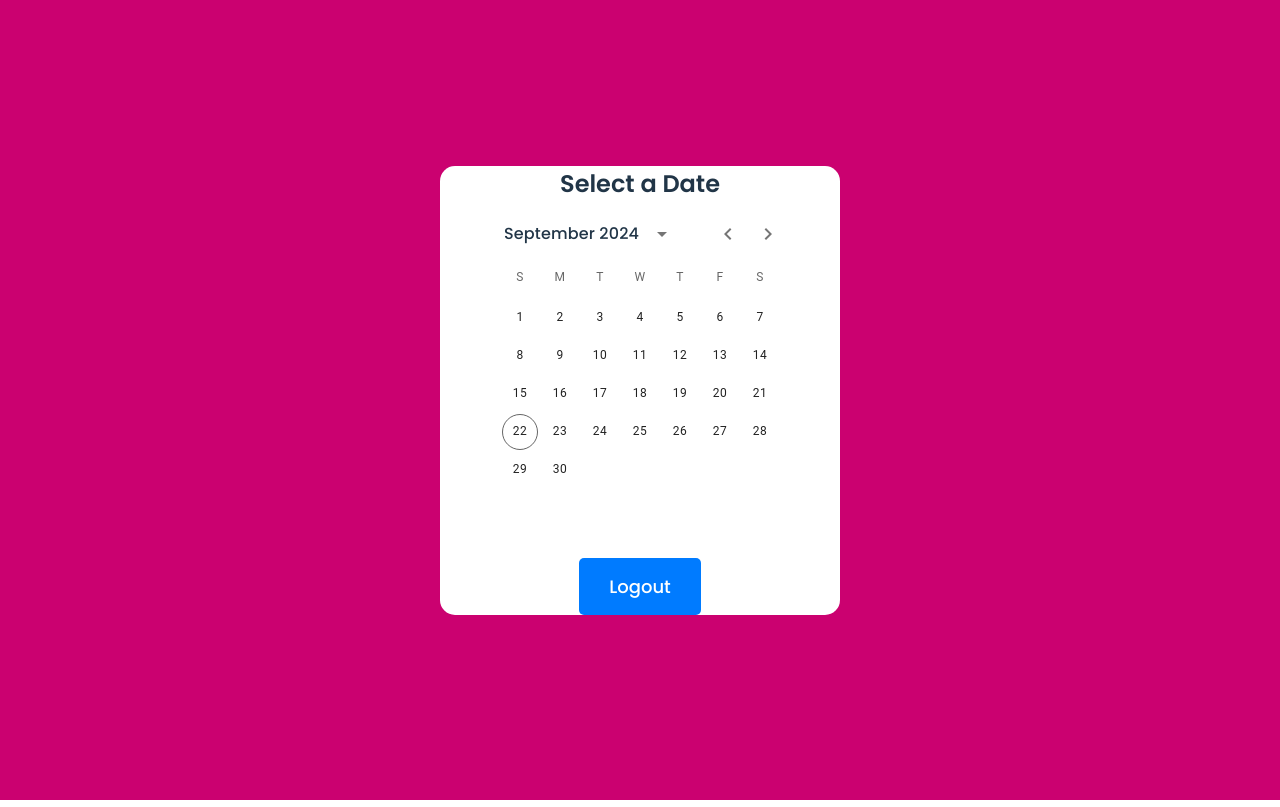
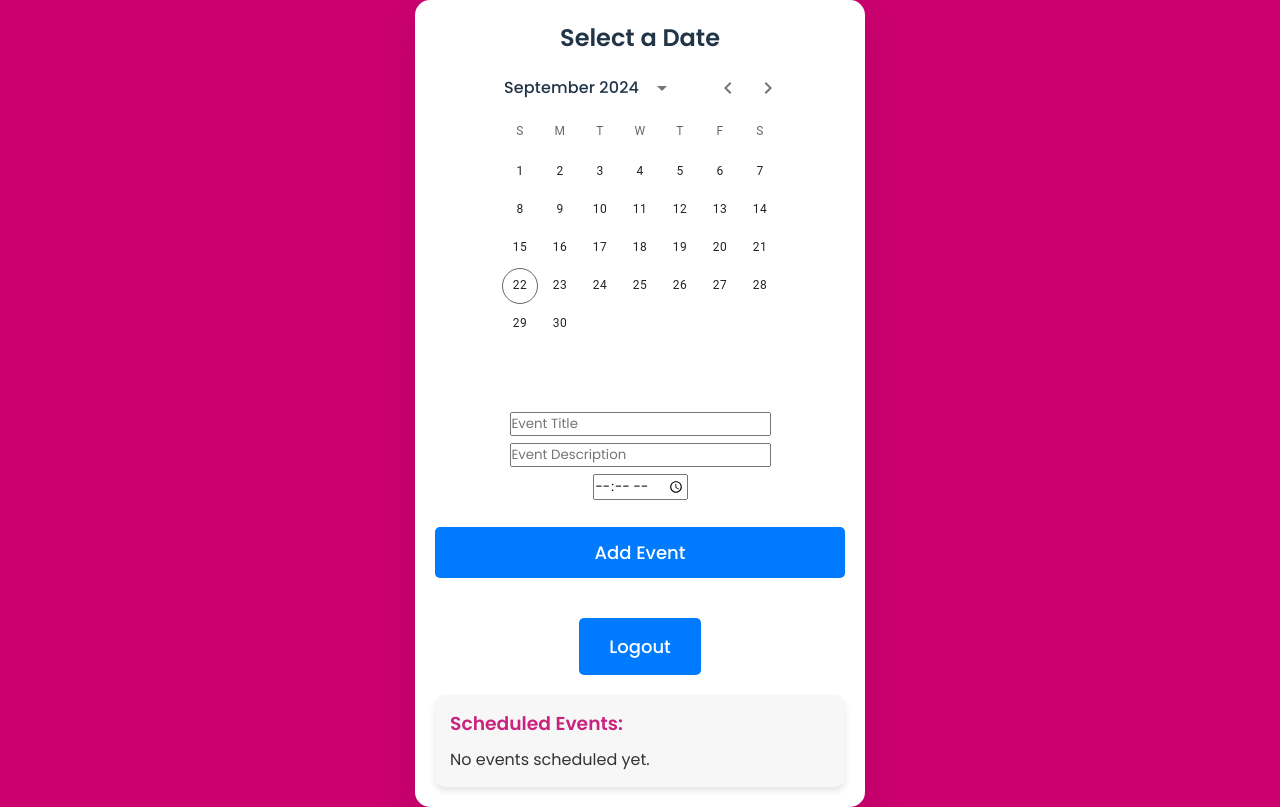
Before and after one commit to mowaab/Online-Event-Scheduling, a React app in the folder EventlyApp/: page /calender in a window 1280 px wide. Built offline with nearby package versions, Linux system fonts and the light colour scheme; the HTML template or start-up script is replaced by a standard one.

Commit message:
added som features like making a new event and showing the list of events

```diff
--- a/EventlyApp/src/View/Calender.css
+++ b/EventlyApp/src/View/Calender.css
@@ -1,38 +1,42 @@
 /* Import Google font - Poppins */
 @import url('https://fonts.googleapis.com/css2?family=Poppins:wght@400;500;600&display=swap');
-*{
+
+* {
   margin: 0;
   padding: 0;
   box-sizing: border-box;
   font-family: 'Poppins', sans-serif;
 }
-body{
+
+body {
   display: flex;
   align-items: center;
   padding: 0 10px;
   justify-content: center;
   min-height: 100vh;
-  background: #ca237f; /* Background Color for APP*/
+  background: #ca237f; /* Background Color for APP */
 }
 
 .container {
-  width: 400px;
+  width: 450px;
   background: #fff;
   border-radius: 15px;
-  box-shadow: 0 15px 40px rgba(0,0,0,0);
-}
-.header {
-    text-align: center;
+  box-shadow: 0 15px 40px rgba(0, 0, 0, 0.1);
+  padding: 20px;
 }
 
-.container header{
+.header {
+  text-align: center;
+}
+
+.container header {
   display: flex;
   align-items: center;
   padding: 25px 30px 10px;
   justify-content: space-between;
 }
 
-.btn{
+.btn {
   padding: 15px 30px;
   border: none;
   background-color: #007bff;
@@ -45,3 +49,80 @@ body{
   margin: 20px auto;
   display: block;
 }
+
+/* Event form section styling */
+.event-form {
+  margin-top: 20px;
+  text-align: left;
+  display: flex;
+  flex-direction: column;
+  align-items: center;
+  gap: 7px; /* Adds space between input fields */
+}
+
+.event-form h3 {
+  text-align: center;
+  margin-bottom: 20px;
+}
+
+.form-group {
+  margin-bottom: 15px;
+  width: 100%;
+}
+
+.form-group input {
+  width: 100%;
+  padding: 10px;
+  border: 1px solid #ddd;
+  border-radius: 5px;
+  font-size: 16px;
+}
+
+.event-form .btn {
+  width: 100%;
+  padding: 12px;
+  background-color: #007bff;
+  color: white;
+  border: none;
+  border-radius: 5px;
+  cursor: pointer;
+  transition: background-color 0.3s ease-in-out;
+}
+
+.event-form .btn:hover {
+  background-color: #0056b6;
+}
+
+/* Events list styling */
+.events-list {
+  margin-top: 20px;
+  background-color: #f7f7f7; /* Light background for contrast */
+  padding: 15px;
+  border-radius: 10px;
+  box-shadow: 0px 4px 6px rgba(0, 0, 0, 0.1); /* Adding a soft shadow */
+  color: #333; /* Dark text color for better readability */
+}
+
+.events-list h3 {
+  color: #ca237f; /* Match the theme color for the header */
+  margin-bottom: 10px;
+}
+
+.events-list ul {
+  list-style-type: none;
+  padding-left: 0;
+}
+
+.events-list li {
+  margin-bottom: 10px;
+  padding: 10px;
+  border-bottom: 1px solid #ddd; /* Add a subtle separator between events */
+}
+
+.events-list li:last-child {
+  border-bottom: none; /* Remove border from the last item */
+}
+
+.events-list strong {
+  color: #000; /* Make labels bold and black for visibility */
+}
--- a/EventlyApp/src/View/Calender.jsx
+++ b/EventlyApp/src/View/Calender.jsx
@@ -1,28 +1,102 @@
 import * as React from 'react';
+import { useState } from 'react'; // import useState to use React state
 import { useNavigate } from 'react-router-dom'; // Import useNavigate
 import { LocalizationProvider } from '@mui/x-date-pickers/LocalizationProvider';
 import { AdapterDayjs } from '@mui/x-date-pickers/AdapterDayjs';
 import { DateCalendar } from '@mui/x-date-pickers/DateCalendar';
 import './Calender.css';
 
+export default function BasicDateCalendar() {
+  const navigate = useNavigate();
+  const [selectedDate, setSelectedDate] = useState(null); // this stores the currently selected date
+  const [events, setEvents] = useState([]); // this stores all the events
+  const [eventDetails, setEventDetails] = useState({ title: '', description: '', time: '' }); // this stores details of the event being created
 
-export default function BasicDateCalendar() {
+  // Function to handle adding an event
+  const handleAddEvent = () => {
+    if (!selectedDate) {
+      alert("Please select a date for the event.");
+      return;
+    }
 
-  const navigate = useNavigate();
+    if (!eventDetails.title || !eventDetails.time) {
+      alert("Please enter both title and time for the event.");
+      return;
+    }
+
+    // Create a new event
+    const newEvent = {
+      date: selectedDate.format('YYYY-MM-DD'), // Formatting the date for readability
+      ...eventDetails,
+    };
+
+    // Add the new event to the events array
+    setEvents([...events, newEvent]);
+
+    // Clear the form after adding the event
+    setEventDetails({ title: '', description: '', time: '' });
+  };
+
   const handleLogout = () => {
     navigate('/'); // Redirect to the root (login) page
   };
+
   return (
     <div className="container">
       <h2 className="header">Select a Date</h2>
       <LocalizationProvider dateAdapter={AdapterDayjs}>
-        <DateCalendar />
+        <DateCalendar
+          value={selectedDate}
+          onChange={(newDate) => setSelectedDate(newDate)} // Capturing the selected date
+        />
+        <div className="event-form">
+          {/* Input for event title */}
+          <input
+            type="text"
+            placeholder="Event Title"
+            value={eventDetails.title}
+            onChange={(e) => setEventDetails({ ...eventDetails, title: e.target.value })}
+          />
+          {/* Input for event description */}
+          <input
+            type="text"
+            placeholder="Event Description"
+            value={eventDetails.description}
+            onChange={(e) => setEventDetails({ ...eventDetails, description: e.target.value })}
+          />
+          {/* Input for event time */}
+          <input
+            type="time"
+            placeholder="Time"
+            value={eventDetails.time}
+            onChange={(e) => setEventDetails({ ...eventDetails, time: e.target.value })}
+          />
+          {/* Button to add the event */}
+          <button onClick={handleAddEvent} className="btn">Add Event</button>
+        </div>
       </LocalizationProvider>
 
-
+      {/* Logout Button */}
       <button onClick={handleLogout} className="btn">Logout</button>
 
+      {/* Display List of Events */}
+      <div className="events-list">
+        <h3>Scheduled Events:</h3>
+        {events.length > 0 ? (
+          <ul>
+            {events.map((event, index) => (
+              <li key={index}>
+                <strong>Date:</strong> {event.date} <br />
+                <strong>Title:</strong> {event.title} <br />
+                <strong>Description:</strong> {event.description || 'No description'} <br />
+                <strong>Time:</strong> {event.time}
+              </li>
+            ))}
+          </ul>
+        ) : (
+          <p>No events scheduled yet.</p>
+        )}
+      </div>
     </div>
-
   );
 }
```
Also changed, not shown: 2 other files (tests, documents, lock files or other folders).
